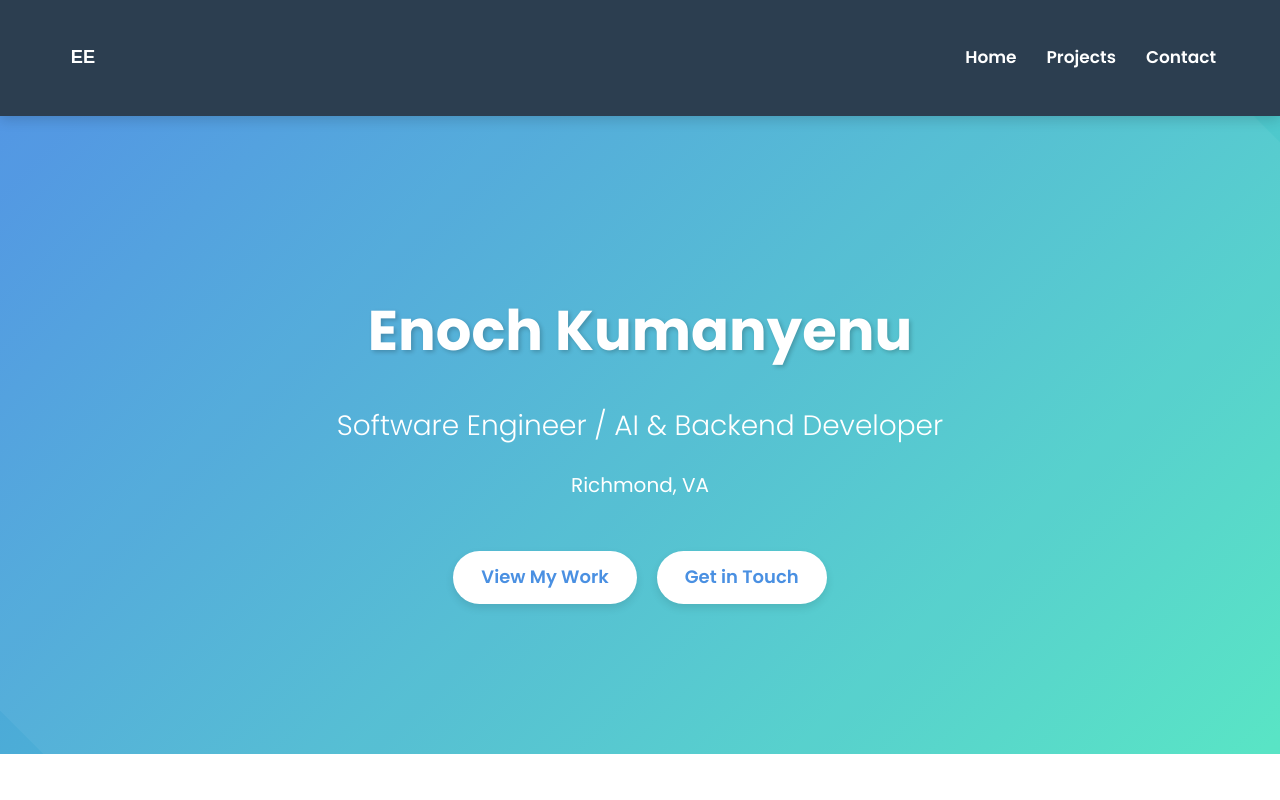
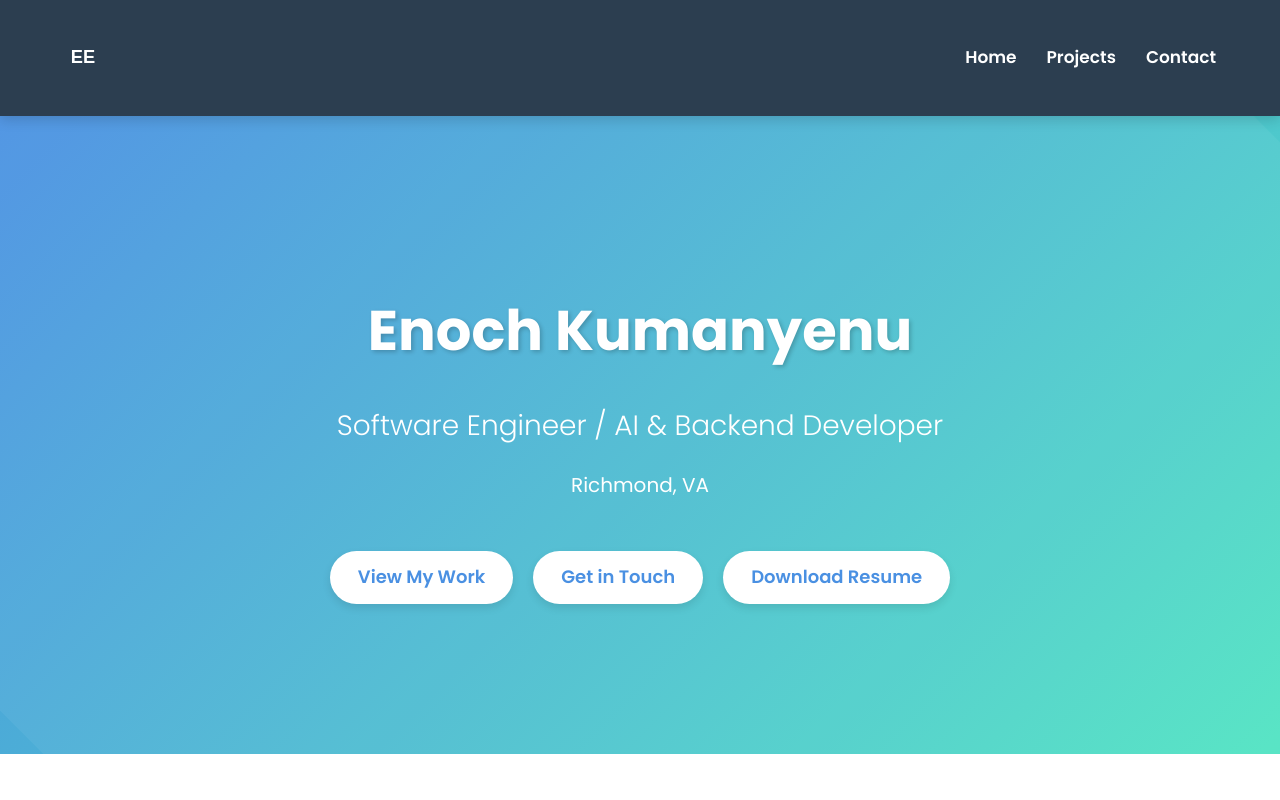
Before and after one commit to enagbeme/portfolio, a Next.js app: page / in a window 1280 px wide. Shown: the top 800 px of the page. Built offline with nearby package versions, Linux system fonts and the light colour scheme.

Commit message:
Resume: add ATS-optimized resume and download button on Home

```diff
--- a/src/app/page.tsx
+++ b/src/app/page.tsx
@@ -73,6 +73,9 @@ export default function Home() {
             <a href="/contact" className="btn bg-secondary text-white">
               Get in Touch
             </a>
+            <a href="/resume_enoch_kumanyenu.txt" className="btn bg-dark text-white" download>
+              Download Resume
+            </a>
           </div>
         </div>
       </section>
```
Also changed, not shown: public/resume_enoch_kumanyenu.txt (added).
